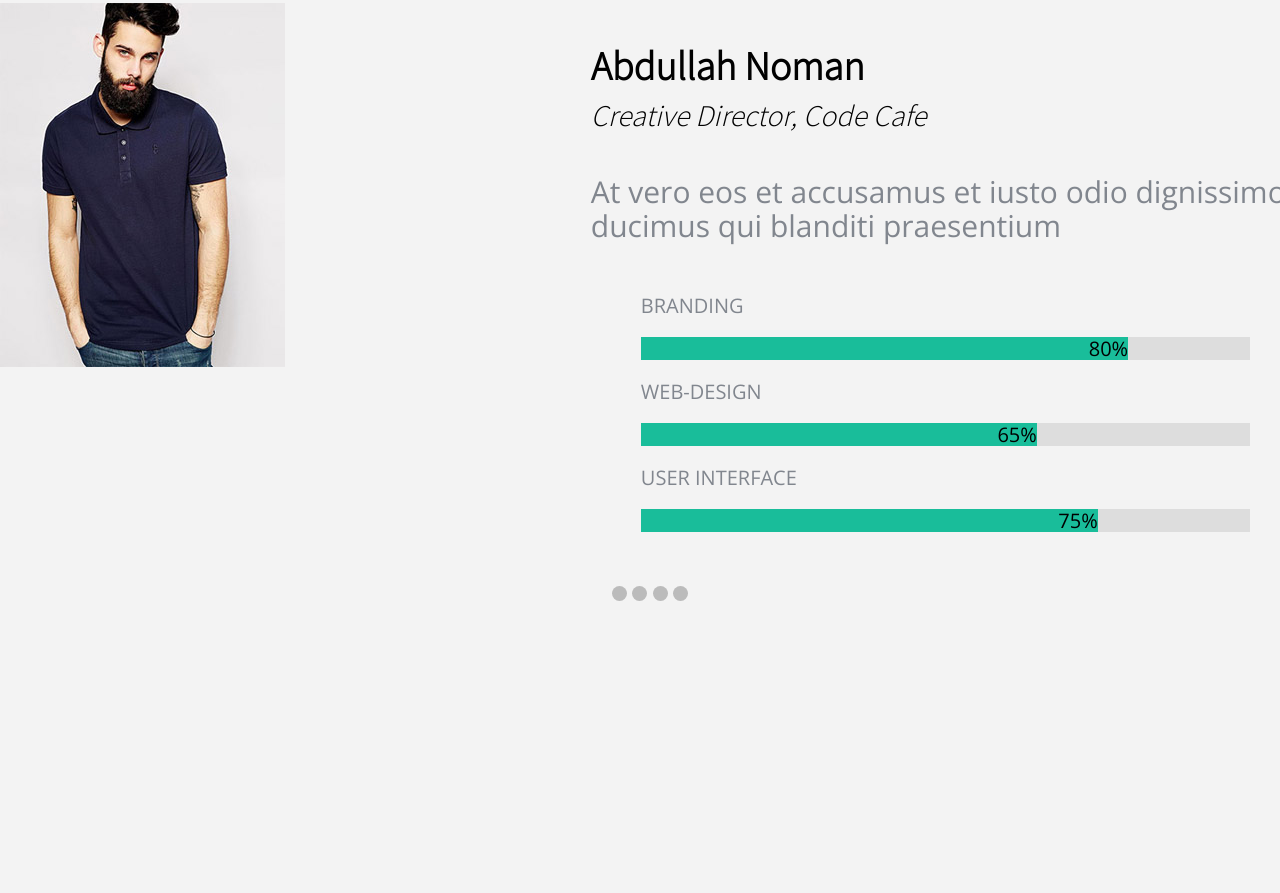
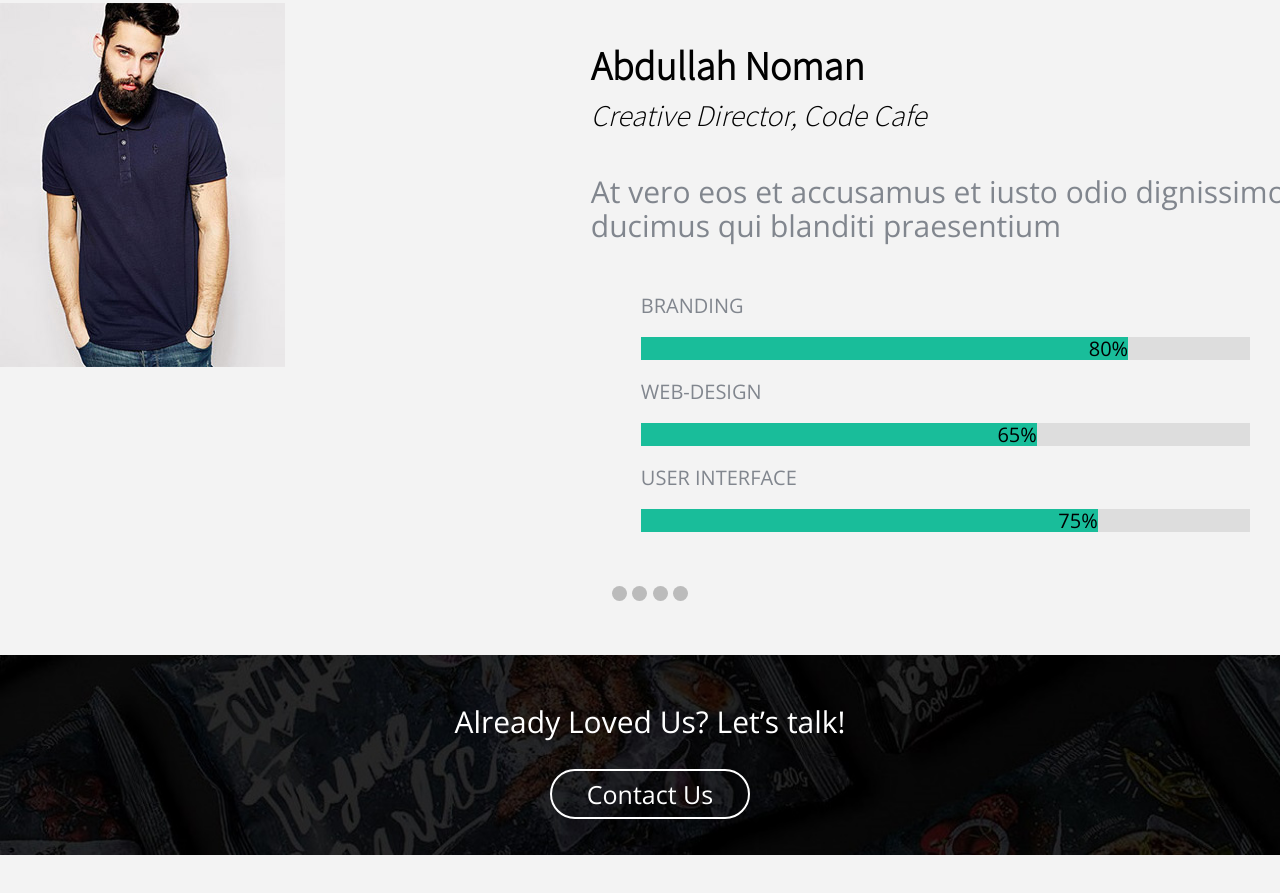
Before and after one commit to oksoks13/code_cafe, a website: page app/index.html in a window 1280 px wide. Shown: the part 4998-5891 px from the top of the page. Before the commit the page ends 5653 px from the top, so only its background shows below. Drawn offline with nearby package versions, Linux system fonts and the light colour scheme.

Commit message:
add block contact us

```diff
--- a/app/index.html
+++ b/app/index.html
@@ -296,12 +296,20 @@
              </div>
              </div>
         </div>
-    <div class=circle-bar>
+    <div class="circle-bar">
             <span class="circle-team"></span>
             <span class="circle-team"></span>
             <span class="circle-team"></span>
             <span class="circle-team"></span>
     </div>
+</div>
+<div class="container-contact-us">
+    <div class="contact-us-bkg">
+    </div>
+        <p class="contact-us-text">
+            Already Loved Us? Let’s talk!
+        </p>
+        <button class="contact-us-push">Contact Us</button>
 </div>
 
 
--- a/app/style/css/index.css
+++ b/app/style/css/index.css
@@ -659,7 +659,30 @@ ul li {
 .circle-team:hover {
   background: #19bd9a;
 }
-
+.container-contact-us {
+  background: url(../image/Layer1042.jpg);
+  background-repeat: no-repeat;
+  background-size: cover;
+  height: 200px;
+  text-align: center;
+  margin-bottom: 100px;
+  color: white;
+}
+.contact-us-text {
+  padding-top: 50px;
+  font-size: 30px;
+}
+.contact-us-push {
+  border-radius: 30px;
+  height: 50px;
+  font-size: 25px;
+  color: white;
+  cursor: pointer;
+  background: none;
+  border-color: white;
+  width: 200px;
+  border-style: solid;
+}
 /*# sourceMappingURL=index.css.map */
 
 /*a.button31 {
```
Also changed, not shown: app/style/image/Layer1042.jpg (added).
